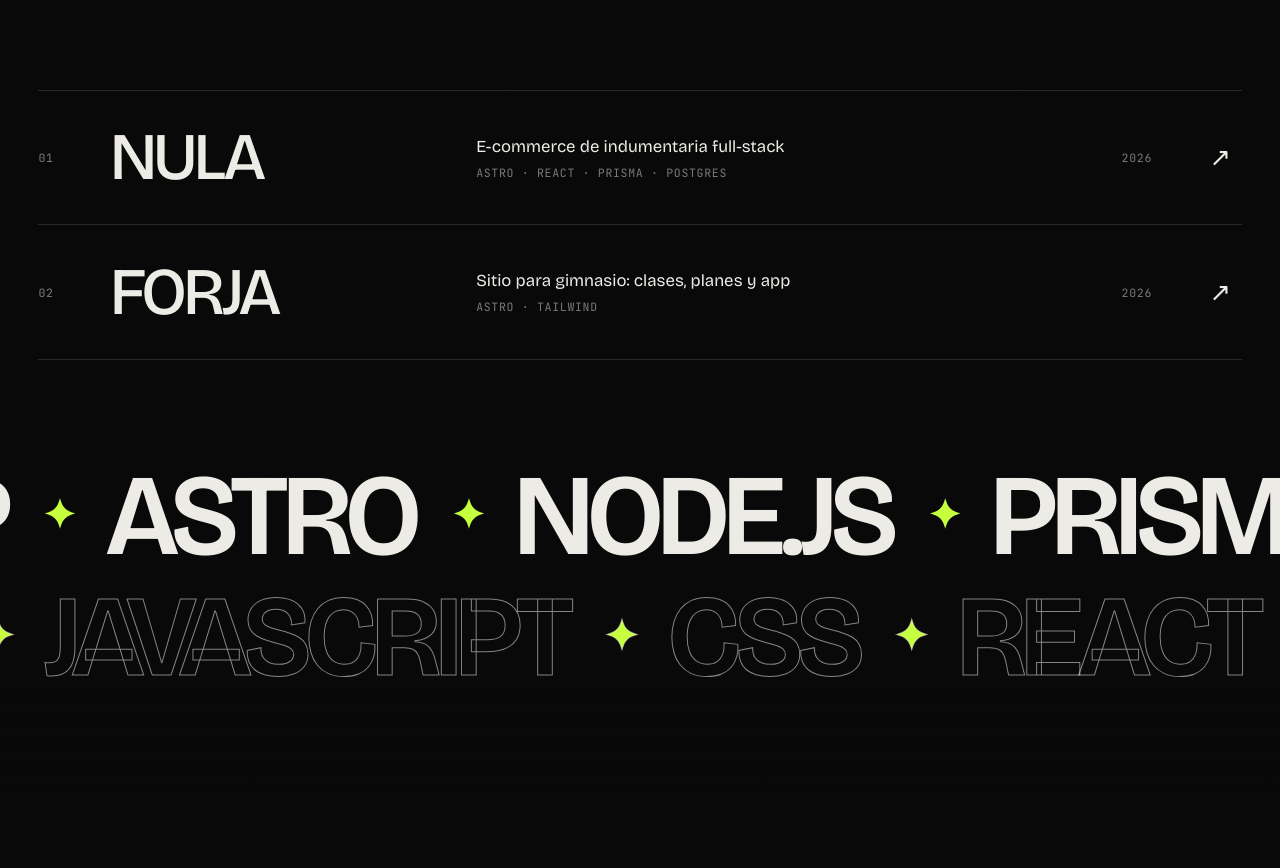
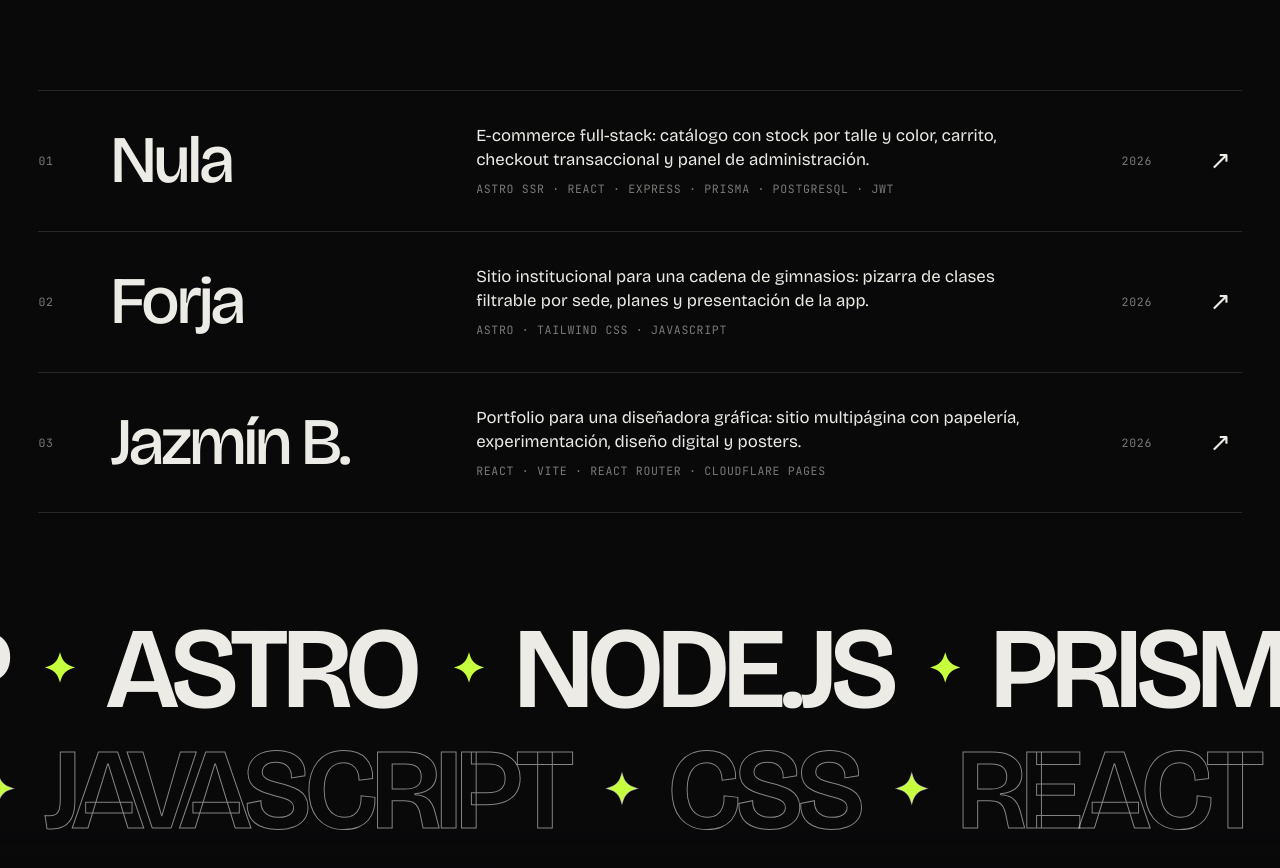
Before and after one commit to Juanii10/portfolio, a React (Vite) app: page / in a window 1280 px wide. Shown: the part 2285-3153 px from the top of the page. Built offline with nearby package versions, Linux system fonts and the light colour scheme.

Commit message:
Suma proyecto de Jazmín B. y mejora las descripciones de los trabajos
- Descripciones de Nula y Forja con foco en lo que se construyó
- Nuevo proyecto: portfolio de diseñadora gráfica (React + Vite)
- Títulos de los proyectos con el mismo formato

```diff
--- a/src/data.js
+++ b/src/data.js
@@ -16,20 +16,28 @@ export const profile = {
 // `image` es opcional (archivo dentro de /public); sin imagen se genera una tarjeta con gradiente.
 export const projects = [
   {
-    title: "NULA",
-    desc: "E-commerce de indumentaria full-stack",
-    tags: "Astro · React · Prisma · Postgres",
+    title: "Nula",
+    desc: "E-commerce full-stack: catálogo con stock por talle y color, carrito, checkout transaccional y panel de administración.",
+    tags: "Astro SSR · React · Express · Prisma · PostgreSQL · JWT",
     year: "2026",
     image: "/nula.jpg",
     href: "https://nula-one.vercel.app/",
   },
   {
-    title: "FORJA",
-    desc: "Sitio para gimnasio: clases, planes y app",
-    tags: "Astro · Tailwind",
+    title: "Forja",
+    desc: "Sitio institucional para una cadena de gimnasios: pizarra de clases filtrable por sede, planes y presentación de la app.",
+    tags: "Astro · Tailwind CSS · JavaScript",
     year: "2026",
     image: "/forja.png",
     href: "https://forja-gym-eta.vercel.app/",
+  },
+  {
+    title: "Jazmín B.",
+    desc: "Portfolio para una diseñadora gráfica: sitio multipágina con papelería, experimentación, diseño digital y posters.",
+    tags: "React · Vite · React Router · Cloudflare Pages",
+    year: "2026",
+    image: "/jaz.jpg",
+    href: "https://jazminbianchi-portfolio.pages.dev/",
   },
 ];
 
--- a/src/styles.css
+++ b/src/styles.css
@@ -155,7 +155,7 @@ section { position: relative; padding: 0 var(--g); }
 .row__n, .row__y { color: var(--dim); }
 .row__t { font-size: clamp(2rem, 5.2vw, 5.4rem); line-height: 1; letter-spacing: -0.045em; font-weight: 500; transition: transform 0.5s cubic-bezier(0.2, 0.8, 0.2, 1), color 0.3s; }
 .row.is-active .row__t { transform: translateX(1.2rem); color: var(--acid); }
-.row__d { display: flex; flex-direction: column; gap: 0.5rem; font-size: 1.05rem; }
+.row__d { display: flex; flex-direction: column; gap: 0.6rem; max-width: 36rem; font-size: 1.05rem; line-height: 1.4; }
 .row__d small { color: var(--dim); }
 .row__arrow { font-size: 1.6rem; transition: transform 0.4s; }
 .row.is-active .row__arrow { transform: translate(4px, -4px); color: var(--acid); }
```
Also changed, not shown: public/jaz.jpg (added).
